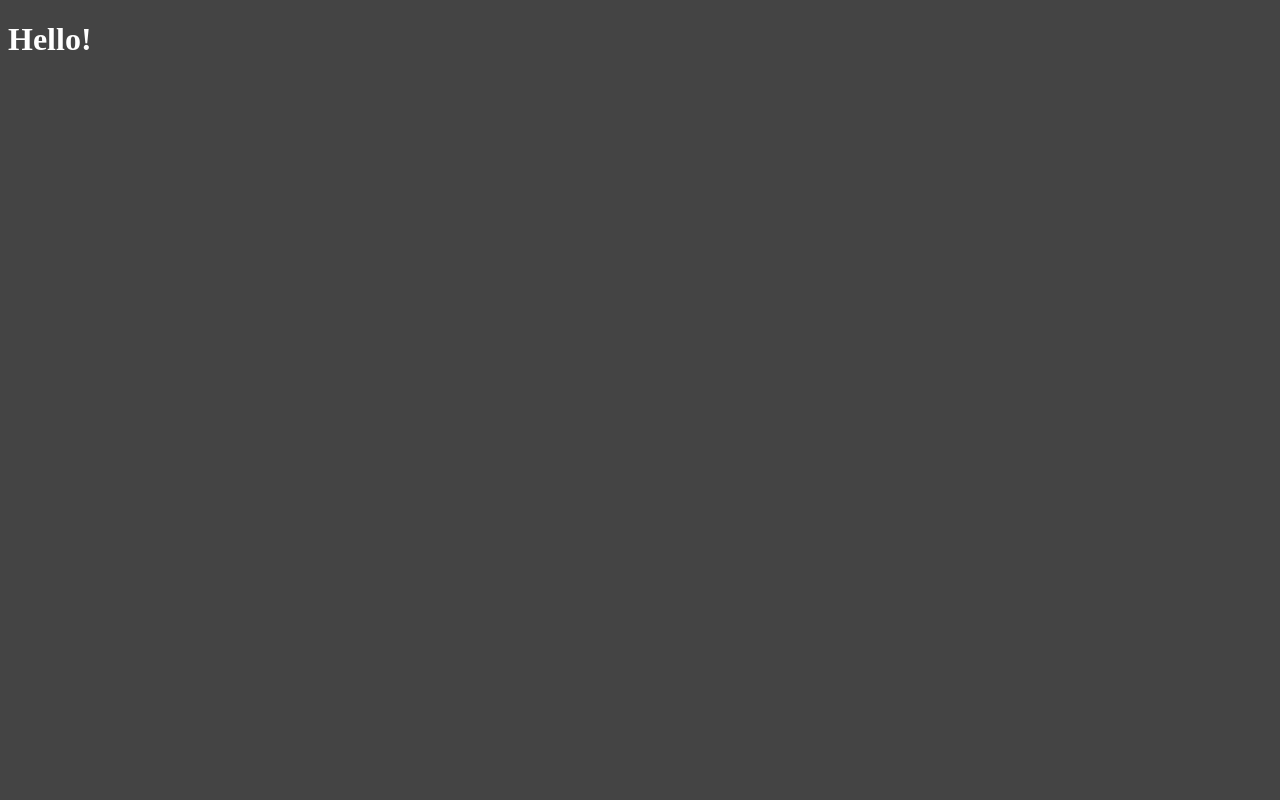
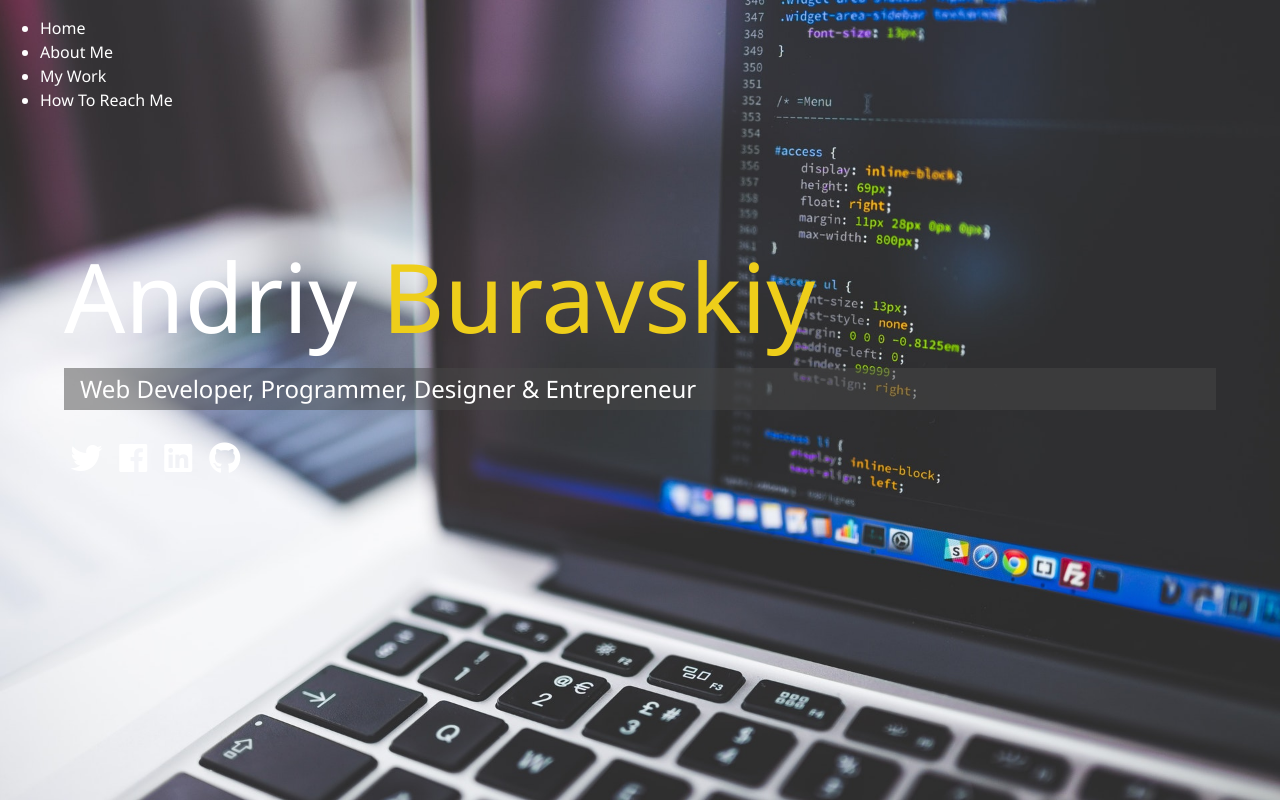
Before and after one commit to m1nist3r/my_portfolio, a website: page dist/index.html in a window 1280 px wide. Drawn offline with Linux system fonts and the light colour scheme; files whose address does not match are found by name.

Commit message:
something else

```diff
--- a/scss/main.scss
+++ b/scss/main.scss
@@ -1,6 +1,91 @@
 $primary-color: #444;
+$secondary-color: #eece1a;
+$show-home-image: true;
+$home-image: url(../dist/img/background.jpg);
+$background-opacity: 0.9;
+
+@mixin easeOut {
+  transition: all 1.5s ease-out;
+}
+
+@mixin background {
+  @if $show-home-image {
+    &#bg-img {
+      background: $home-image;
+      background-attachment: fixed;
+      background-size: cover;
+    }
+  }
+}
+
+* {
+  box-sizing: border-box;
+}
 
 body {
+  @include background();
   background: $primary-color;
   color: #fff;
+  height: 100%;
+  margin: 0;
+  font-family: 'Segoe UI', Tahoma, Geneva, Verdana, sans-serif;
+  line-height: 1.5;
 }
+
+// Headings
+h1,
+h2,
+h3 {
+  margin: 0;
+  font-weight: 400;
+
+  &.lg-heading {
+    font-size: 6rem;
+  }
+
+  &.sm-heading {
+    margin-bottom: 2rem;
+    padding: 0.2rem 1rem;
+    background: rgba(lighten($primary-color, 2), 0.5);
+  }
+}
+
+a {
+  color: #fff;
+  text-decoration: none;
+}
+
+header {
+  position: fixed;
+  z-index: 2;
+  width: 100%;
+}
+
+.text-secondary {
+  color: $secondary-color;
+}
+
+main {
+  padding: 4rem;
+  height: 100%;
+
+  .icons {
+    margin-top: 1rem;
+
+    a {
+      padding: 0.4rem;
+
+      &:hover {
+        color: $secondary-color;
+        @include easeOut();
+      }
+    }
+  }
+
+  &#home {
+    overflow: hidden;
+    h1 {
+      margin-top: 20vh;
+    }
+  }
+}
```
Also changed, not shown: dist/css/main.css, dist/img/background.jpg (added), dist/img/portrait.jpg (added), dist/img/portrait_small.jpg (added), dist/img/projects/project1.jpg (added), dist/img/projects/project2.jpg (added), dist/img/projects/project3.jpg (added), dist/img/projects/project4.jpg (added), dist/img/projects/project5.jpg (added), dist/index.html, dist/js/main.js (added).
